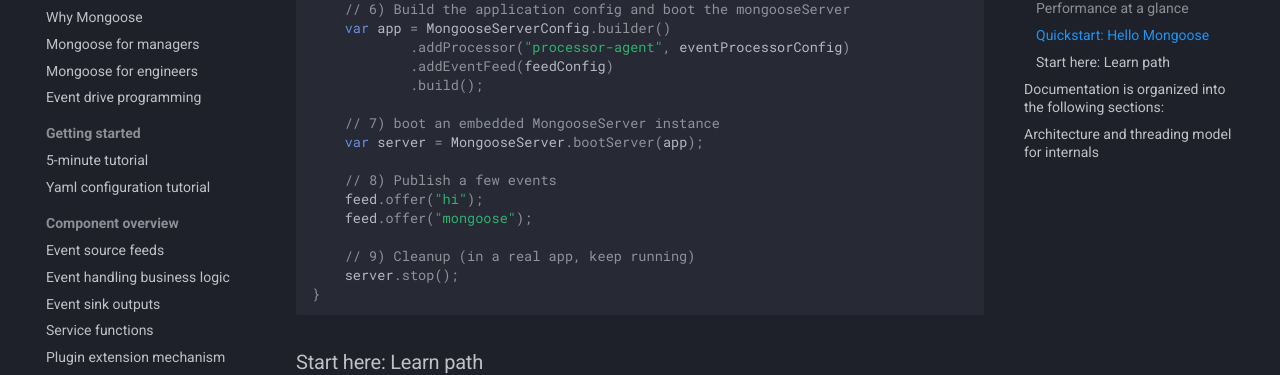
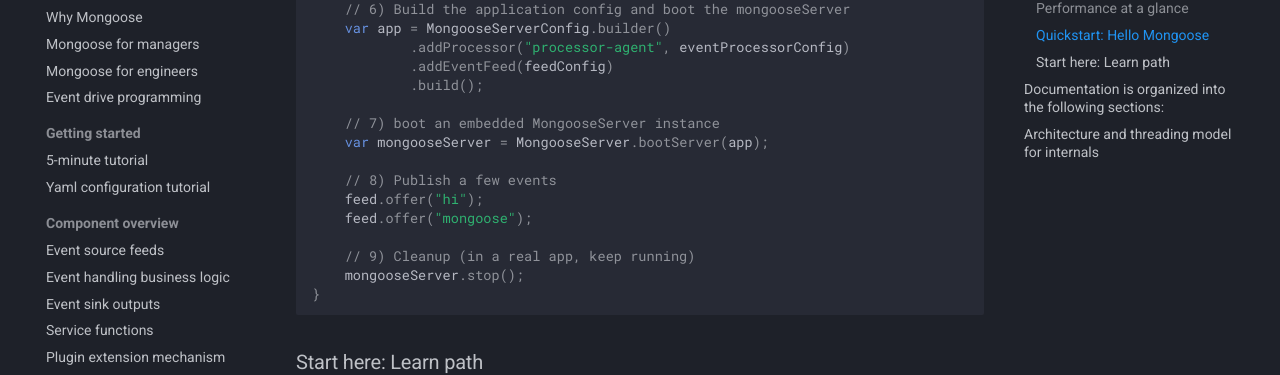
Before and after one commit to telaminai/mongoose, an MkDocs documentation site: the page built from docs/index.md, in a window 1280 px wide and 900 px high, scrolled down 1622 px. Shown: the part 127-502 px from the top of the window. Built offline with MkDocs 1.6.1 and Material for MkDocs 9.7.7, drawn with Linux system fonts in a browser that asks for light colours; comment, search, counter and statistics services are not loaded.

Commit message:
Update docs to improve variable naming in MongooseServer example

````diff
--- a/docs/index.md
+++ b/docs/index.md
@@ -69,14 +69,14 @@
             .build();
 
     // 7) boot an embedded MongooseServer instance
-    var server = MongooseServer.bootServer(app);
+    var mongooseServer = MongooseServer.bootServer(app);
 
     // 8) Publish a few events
     feed.offer("hi");
     feed.offer("mongoose");
 
     // 9) Cleanup (in a real app, keep running)
-    server.stop();
+    mongooseServer.stop();
 }
 ```
 
````
